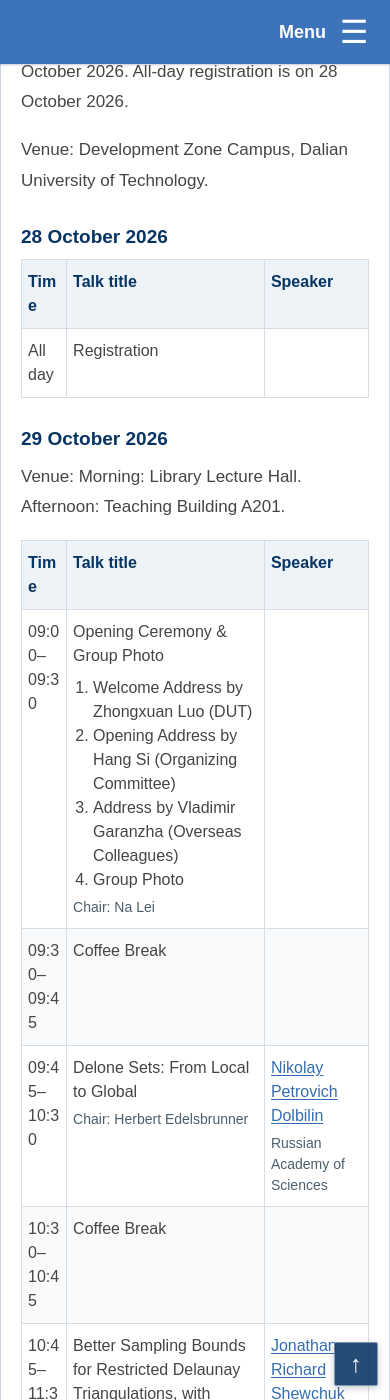
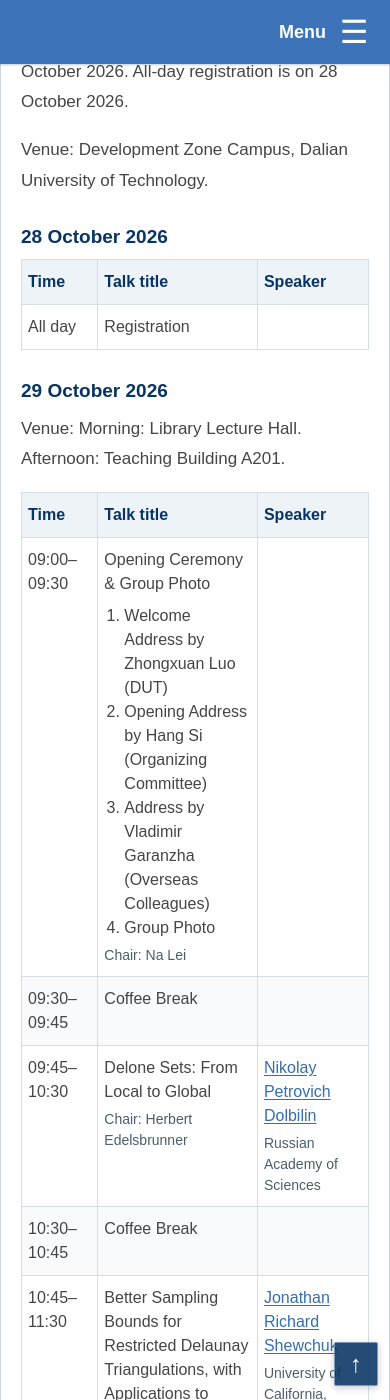
Before and after one commit to FHCCT/AI4MESH-WEB, a Jekyll site: the page built from program.md, in a window 390 px wide and 1400 px high, scrolled down 1083 px. Built offline with Jekyll 4.4.1, drawn with Linux system fonts in a browser that asks for light colours.

Commit message:
Keep program time labels readable on mobile screens

```diff
--- a/assets/css/main.css
+++ b/assets/css/main.css
@@ -908,6 +908,15 @@ html:not(.js-enabled) .nav-group:focus-within > .nav-submenu {
   .program-table th,
   .program-table td {
     padding: 10px 6px;
+  }
+
+  .program-table th:nth-child(1) { width: 22%; }
+  .program-table th:nth-child(2) { width: 46%; }
+  .program-table th:nth-child(3) { width: 32%; }
+
+  .program-table th:first-child,
+  .program-table td:first-child {
+    overflow-wrap: normal;
   }
 }
 
```
